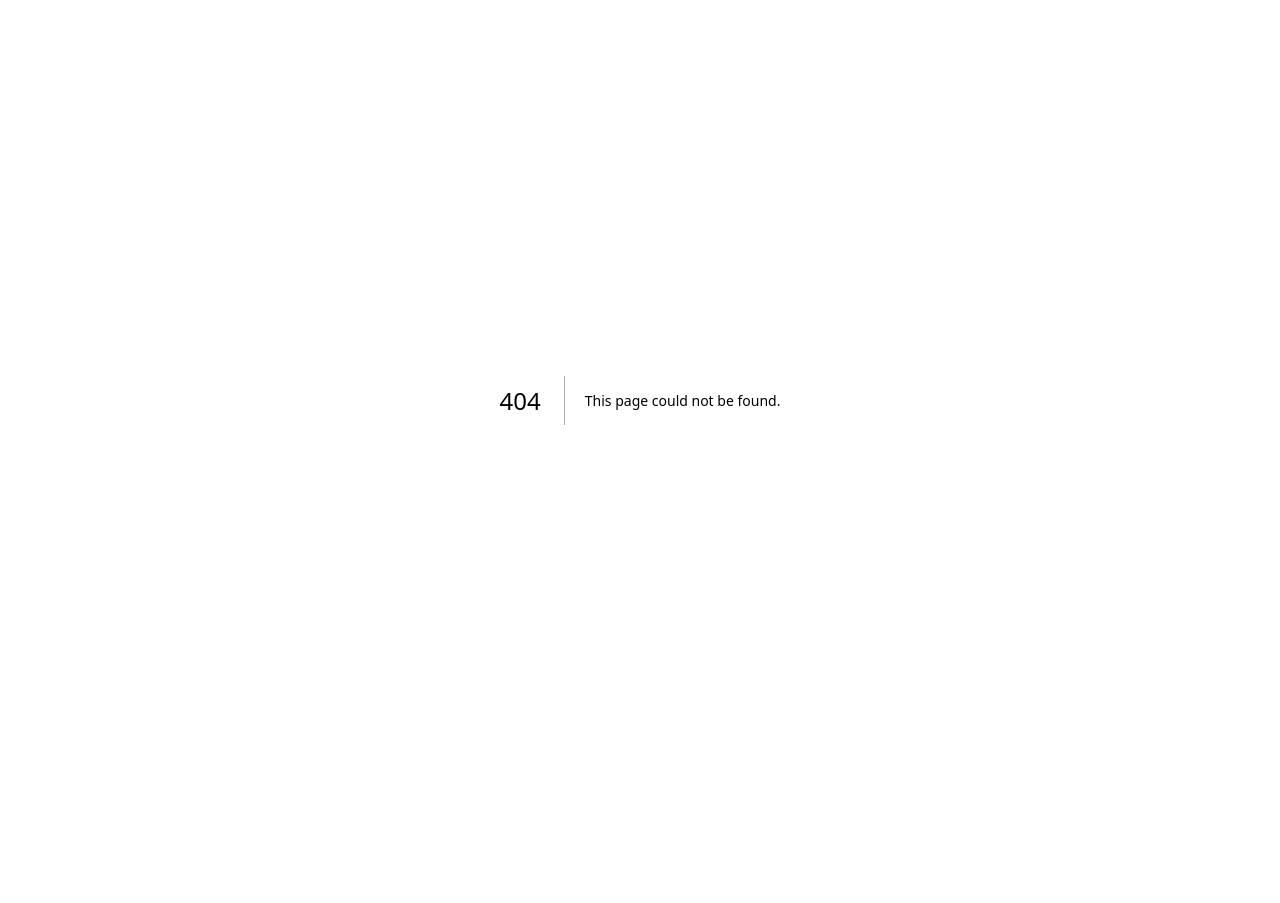
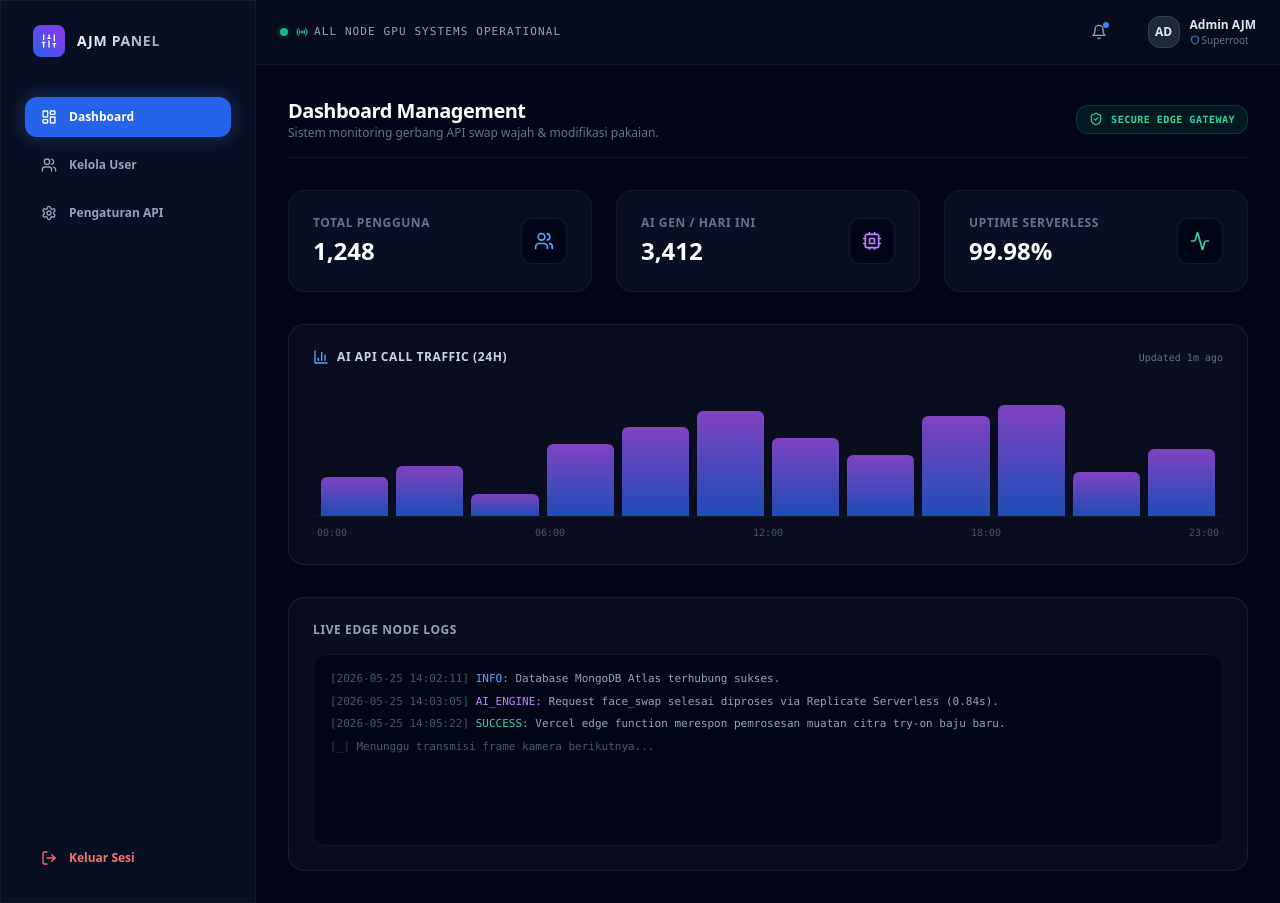
Before and after one commit to prediksi-del/live-faceswap-admin, a Next.js app: page /admin in a window 1280 px wide. Before the commit this address had no page. Before the commit the page ends 800 px from the top, so only its background shows below. Built offline with nearby package versions, Linux system fonts and the light colour scheme.

Commit message:
Create index.tsx

```diff
--- /dev/null
+++ b/src/pages/admin/index.tsx
@@ -0,0 +1,110 @@
+import { useState } from 'react';
+import Head from 'next/head';
+import { Sidebar } from '@/components/admin/Sidebar';
+import { Header } from '@/components/admin/Header';
+import { AnalyticsChart } from '@/components/dashboard/AnalyticsChart';
+import { UserManagement } from '@/components/dashboard/UserManagement';
+import { Users, Cpu, ShieldCheck, Activity } from 'lucide-react';
+
+export default function AdminDashboard() {
+  const [activeTab, setActiveTab] = useState<string>('dashboard');
+
+  // Ringkasan Data Statistik Panel Admin
+  const stats = [
+    { name: 'Total Pengguna', value: '1,248', icon: Users, color: 'text-blue-400' },
+    { name: 'AI Gen / Hari Ini', value: '3,412', icon: Cpu, color: 'text-purple-400' },
+    { name: 'Uptime Serverless', value: '99.98%', icon: Activity, color: 'text-emerald-400' },
+  ];
+
+  return (
+    <div className="min-h-screen bg-[#020617] flex">
+      <Head>
+        <title>Control Panel Admin - AJM Suite</title>
+      </Head>
+
+      {/* 1. Sidebar Navigasi Kiri */}
+      <Sidebar currentTab={activeTab} setCurrentTab={setActiveTab} />
+
+      {/* Konten Utama Kanan */}
+      <div className="flex-1 flex flex-col min-w-0">
+        {/* 2. Header Atas */}
+        <Header />
+
+        <main className="flex-1 p-6 md:p-8 overflow-y-auto">
+          {/* Judul Halaman Dinamis */}
+          <header className="mb-8 border-b border-slate-900 pb-4 flex flex-col sm:flex-row justify-between items-start sm:items-center gap-4">
+            <div>
+              <h2 className="text-xl font-bold tracking-tight text-white capitalize">{activeTab} Management</h2>
+              <p className="text-xs text-slate-500">Sistem monitoring gerbang API swap wajah & modifikasi pakaian.</p>
+            </div>
+            <div className="flex items-center gap-2 bg-emerald-500/10 border border-emerald-500/20 px-3 py-1.5 rounded-xl text-[10px] font-bold text-emerald-400 uppercase tracking-wider font-mono">
+              <ShieldCheck className="w-3.5 h-3.5" /> Secure Edge Gateway
+            </div>
+          </header>
+
+          {/* ================= TAB 1: DASHBOARD UTAMA ================= */}
+          {activeTab === 'dashboard' && (
+            <div className="flex flex-col gap-8">
+              {/* Grid Kartu Statistik */}
+              <div className="grid grid-cols-1 sm:grid-cols-2 lg:grid-cols-3 gap-6">
+                {stats.map((stat, idx) => {
+                  const Icon = stat.icon;
+                  return (
+                    <div key={idx} className="glass-card border border-slate-900 p-6 rounded-2xl flex items-center justify-between">
+                      <div>
+                        <p className="text-xs font-semibold text-slate-500 uppercase tracking-wider mb-1">{stat.name}</p>
+                        <h3 className="text-2xl font-black text-white">{stat.value}</h3>
+                      </div>
+                      <div className={`p-3 bg-slate-950 rounded-xl border border-slate-800/60 ${stat.color}`}>
+                        <Icon className="w-5 h-5" />
+                      </div>
+                    </div>
+                  );
+                })}
+              </div>
+
+              {/* Grafik Analitik Trafik */}
+              <AnalyticsChart />
+
+              {/* Monitor Log Aktivitas Node GPU */}
+              <div className="glass-panel rounded-2xl border border-slate-900 p-6">
+                <h3 className="text-xs font-bold text-slate-400 uppercase tracking-wider mb-4">Live Edge Node Logs</h3>
+                <div className="bg-slate-950 border border-slate-900 rounded-xl p-4 font-mono text-[11px] text-slate-400 h-48 overflow-y-auto flex flex-col gap-1.5">
+                  <p><span className="text-slate-600">[2026-05-25 14:02:11]</span> <span className="text-blue-400">INFO:</span> Database MongoDB Atlas terhubung sukses.</p>
+                  <p><span className="text-slate-600">[2026-05-25 14:03:05]</span> <span className="text-purple-400">AI_ENGINE:</span> Request face_swap selesai diproses via Replicate Serverless (0.84s).</p>
+                  <p><span className="text-slate-600">[2026-05-25 14:05:22]</span> <span className="text-emerald-400">SUCCESS:</span> Vercel edge function merespon pemrosesan muatan citra try-on baju baru.</p>
+                  <p className="animate-pulse text-slate-500"><span className="text-slate-600">[_]</span> Menunggu transmisi frame kamera berikutnya...</p>
+                </div>
+              </div>
+            </div>
+          )}
+
+          {/* ================= TAB 2: MANAGEMENT KELOLA USER ================= */}
+          {activeTab === 'users' && (
+            <div className="flex flex-col gap-4">
+              <h3 className="text-xs font-bold text-slate-400 uppercase tracking-wider">Database User Registry</h3>
+              <UserManagement />
+            </div>
+          )}
+
+          {/* ================= TAB 3: PENGATURAN API ================= */}
+          {activeTab === 'settings' && (
+            <div className="glass-card border border-slate-900 p-6 rounded-2xl max-w-xl flex flex-col gap-4">
+              <h3 className="text-sm font-bold text-slate-300 mb-2">Konfigurasi Kunci API Cadangan</h3>
+              <div>
+                <label className="block text-[11px] text-slate-500 uppercase font-bold mb-2">Replicate Model Token Override</label>
+                <input
+                  type="password"
+                  placeholder="r8_************************"
+                  disabled
+                  className="w-full bg-slate-950 border border-slate-850 rounded-xl px-4 py-3 text-xs text-slate-500 cursor-not-allowed outline-none"
+                />
+              </div>
+              <p className="text-[10px] text-slate-600 italic">Catatan Keamanan: Untuk proteksi terbaik dari bot peretas GitHub, ubah token langsung melalui dashboard pengaturan Environment Variables di panel Vercel Anda.</p>
+            </div>
+          )}
+        </main>
+      </div>
+    </div>
+  );
+          }
```
